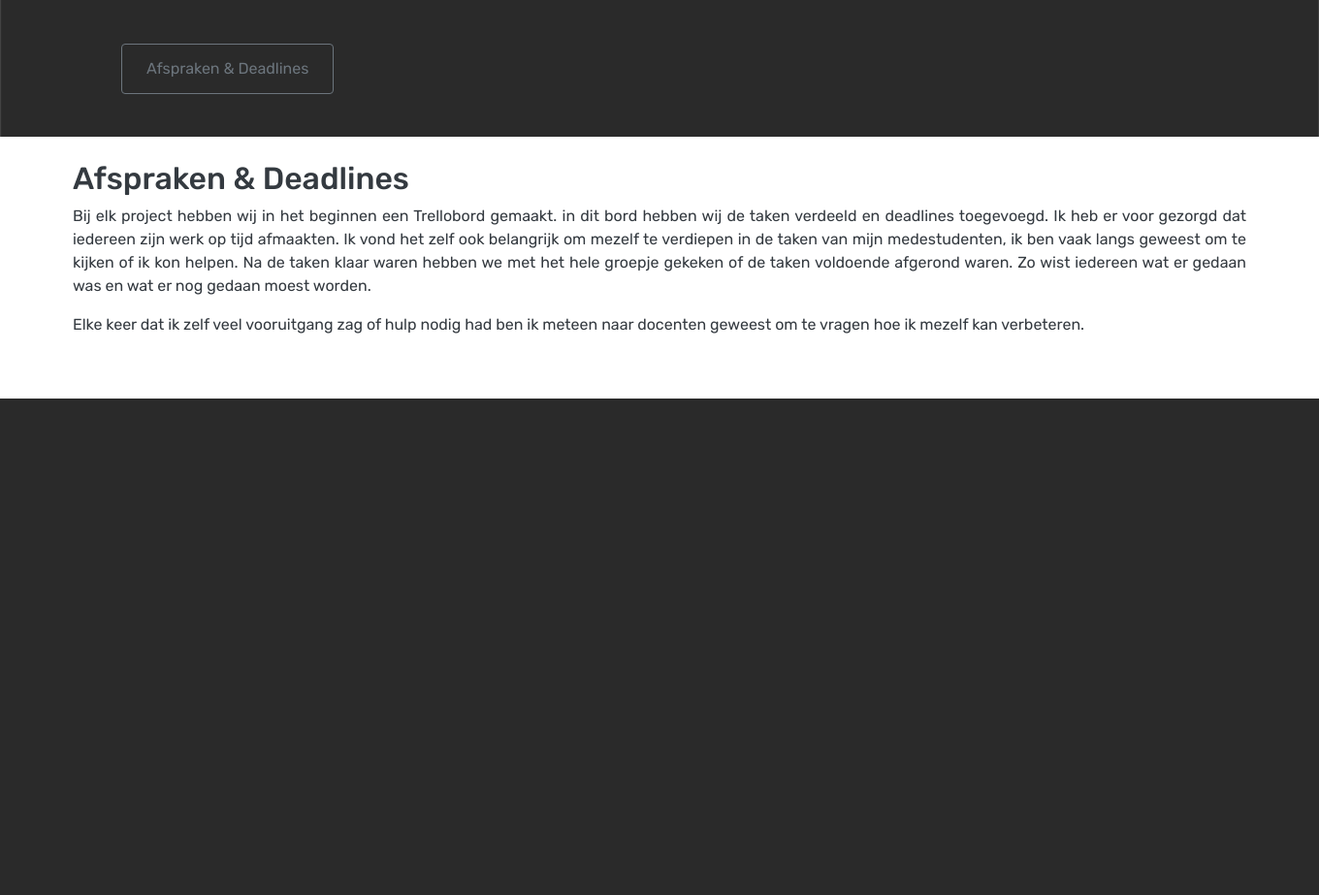
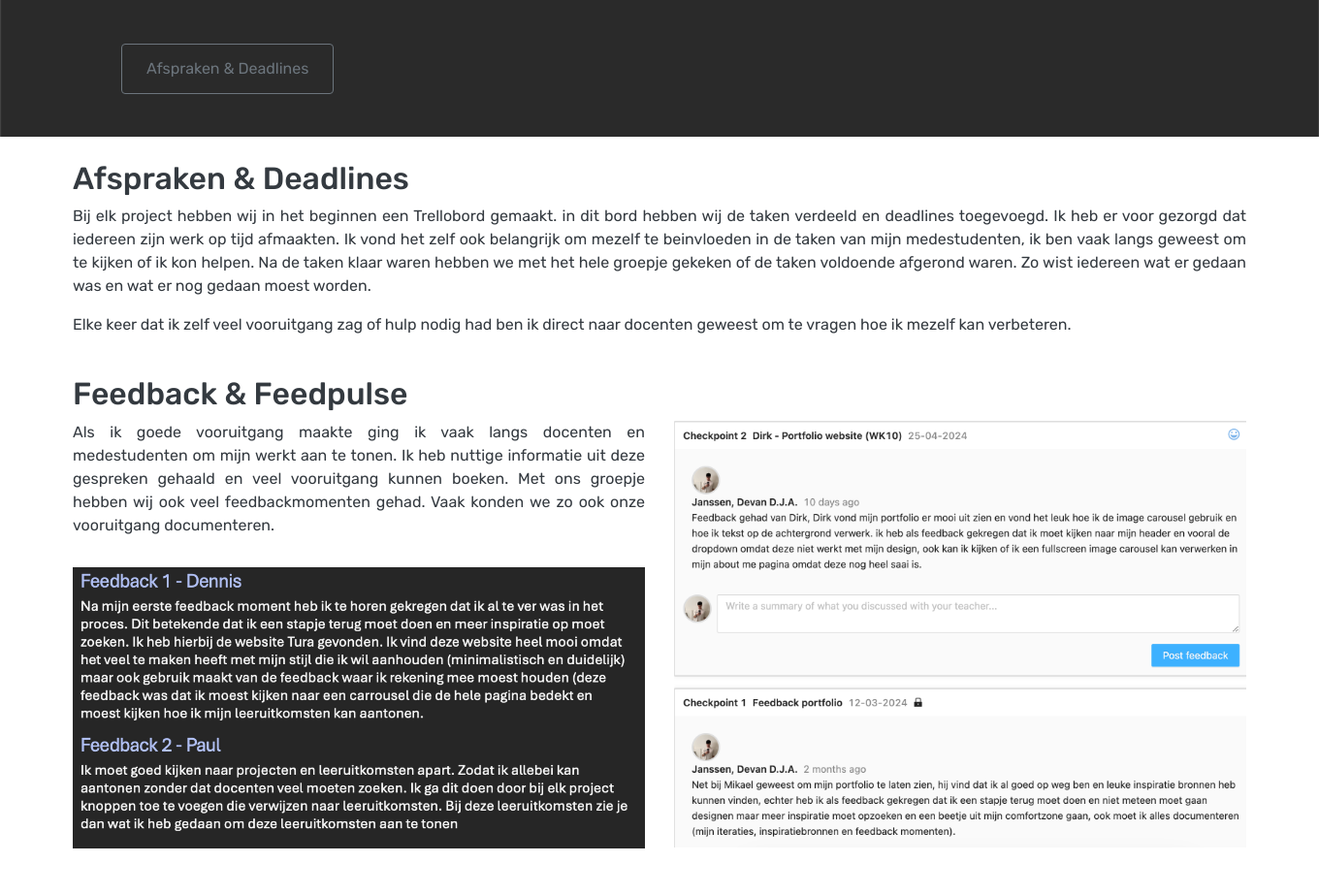
Before and after one commit to Devannn/Portfolio-Semester-2, a PHP site: page /outcomes/outcome5.php in a window 1360 px wide. Shown: the part 659-1582 px from the top of the page at 97% size. Before the commit the page ends 1070 px from the top, so only its background shows below. Run offline with PHP 8.4, Linux system fonts and the light colour scheme.

Commit message:
toevoegen van meerdere projecten

```diff
--- a/css/style.css
+++ b/css/style.css
@@ -148,7 +148,7 @@ h1 {
 }
 
 .card-2 {
-  background-image: url("../img/image1.jpeg");
+  background-image: url("../img/projects/mediacampaign/fontys.jpg");
   background-size: cover;
   background-position: center;
 }
--- a/outcomes/outcome5.php
+++ b/outcomes/outcome5.php
@@ -77,15 +77,36 @@
             <div class="row">
                 <div class="col">
                     <p class="text-justify">
-                        Bij elk project hebben wij in het beginnen een Trellobord gemaakt. in dit bord hebben wij de taken verdeeld en deadlines toegevoegd. Ik heb er voor gezorgd dat iedereen zijn werk op tijd afmaakten. Ik vond het zelf ook belangrijk om mezelf te verdiepen in de taken van mijn medestudenten, ik ben vaak langs geweest om te kijken of ik kon helpen. Na de taken klaar waren hebben we met het hele groepje gekeken of de taken voldoende afgerond waren. Zo wist iedereen wat er gedaan was en wat er nog gedaan moest worden.
+                        Bij elk project hebben wij in het beginnen een Trellobord gemaakt. in dit bord hebben wij de taken verdeeld en deadlines toegevoegd. Ik heb er voor gezorgd dat iedereen zijn werk op tijd afmaakten. Ik vond het zelf ook belangrijk om mezelf te beinvloeden in de taken van mijn medestudenten, ik ben vaak langs geweest om te kijken of ik kon helpen. Na de taken klaar waren hebben we met het hele groepje gekeken of de taken voldoende afgerond waren. Zo wist iedereen wat er gedaan was en wat er nog gedaan moest worden.
                     </p>
                     <p class="text-justify">
-                        Elke keer dat ik zelf veel vooruitgang zag of hulp nodig had ben ik meteen naar docenten geweest om te vragen hoe ik mezelf kan verbeteren.
+                        Elke keer dat ik zelf veel vooruitgang zag of hulp nodig had ben ik direct naar docenten geweest om te vragen hoe ik mezelf kan verbeteren.
                     </p>
                 </div>
             </div>
         </div>
         <!-- Afspraken & Deadlines -->
+
+        <!-- Feedback & Feedpulse -->
+        <div class="container text-dark pt-4" name="outcome-4-feedback" id="outcome-4-feedback">
+            <div class="row">
+                <div class="col">
+                    <h2>Feedback & Feedpulse</h2>
+                </div>
+            </div>
+            <div class="row">
+                <div class="col">
+                    <p class="text-justify">
+                        Als ik goede vooruitgang maakte ging ik vaak langs docenten en medestudenten om mijn werkt aan te tonen. Ik heb nuttige informatie uit deze gespreken gehaald en veel vooruitgang kunnen boeken. Met ons groepje hebben wij ook veel feedbackmomenten gehad. Vaak konden we zo ook onze vooruitgang documenteren.
+                    </p>
+                    <img src="../img/feedback.png" class="img-fluid" style="margin-top:15px;">
+                </div>
+                <div class="col">
+                    <img src="../img/feedpulse.png" class="img-fluid">
+                </div>
+            </div>
+        </div>
+        <!-- Feedback & Feedpulse -->
         <div class="py-4"></div>
     </div>
 
--- a/projects.php
+++ b/projects.php
@@ -79,13 +79,13 @@
                         <h1 class="card-title"></h1>
                     </div>
                     <div class="card-body project-hidden-footer">
-                        <h1 class="card-title text-uppercase font-weight-bold">BRAND GUIDELINES VIBEVAULT</h1>
+                        <h1 class="card-title text-uppercase font-weight-bold">Media Campaign Fontys</h1>
                     </div>
                     <div class="card-footer project-visible-footer">
 
                     </div>
                     <div class="card-footer project-hidden-footer">
-                        A place where creativity and sound meet.
+                        Rebranding/Redesigning of the fontys website.
                     </div>
                 </div>
             </div>
```
Also changed, not shown: aboutme.php (+1 -31 lines), homepage.php (+4 -4 lines), outcomes/outcome4.php (+0 -21 lines), img/projects/mediacampaign/fontys.jpg (added), 3 other files.
